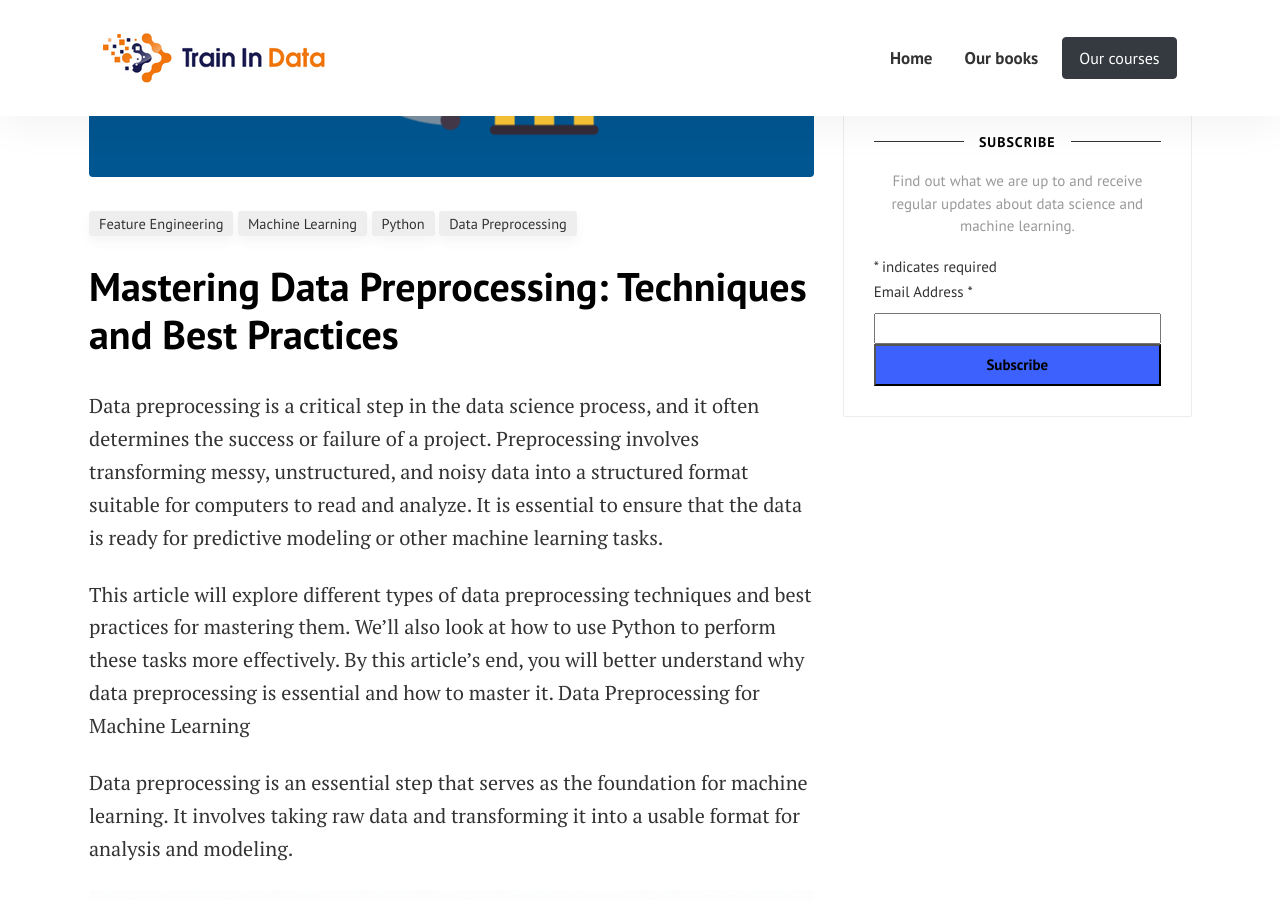
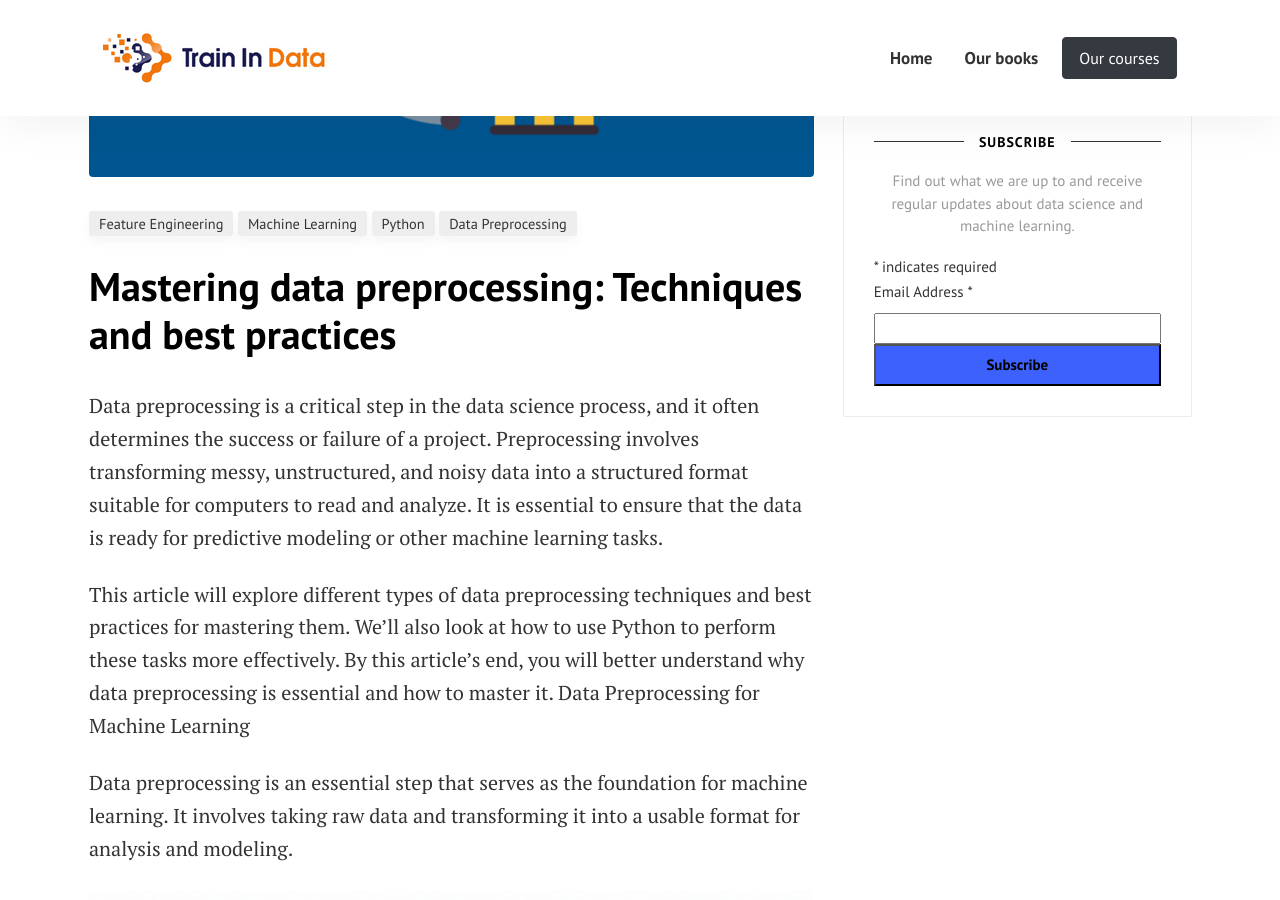
Before and after one commit to solegalli/trainindatablog, a Jekyll site: the page built from _posts/2023-02-07-mastering-data-preprocessing-techniques.md, in a window 1280 px wide and 900 px high, scrolled down 316 px. Built offline with Jekyll 4.4.1, drawn with Linux system fonts in a browser that asks for light colours; comment, search, counter and statistics services are not loaded.

Commit message:
lowercase

```diff
--- a/_posts/2023-02-07-mastering-data-preprocessing-techniques.md
+++ b/_posts/2023-02-07-mastering-data-preprocessing-techniques.md
@@ -1,6 +1,6 @@
 ---
 layout: post
-title: "Mastering Data Preprocessing: Techniques and Best Practices"
+title: "Mastering data preprocessing: Techniques and best practices"
 author: sole
 description: Discover how to preprocess your data to make it suitable for machine learning.
 excerpt: Discover how to preprocess your data to make it suitable for machine learning.
```
